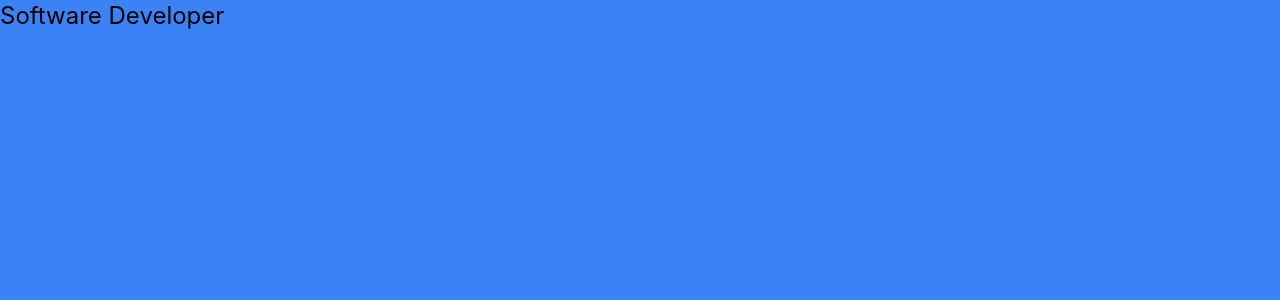
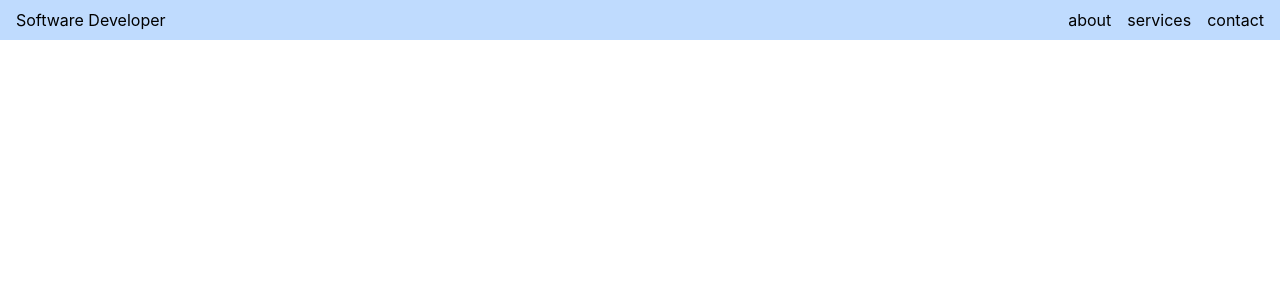
Before and after one commit to jestin-16/portfolio, a React (Create React App) app: page / in a window 1280 px wide. Shown: the top 300 px of the page. Built offline with nearby package versions, Linux system fonts and the light colour scheme.

Commit message:
changes in app.js

```diff
--- a/src/App.js
+++ b/src/App.js
@@ -15,11 +15,19 @@
     //     <h3>About Me</h3>
     //    </section>
     // </div>
-    <div className=" bg-blue-500 h-screen App">
-      <header className="App-header">
-        <h2 className="text-2xl text-grey-800 text-bold">Software Developer</h2>
-      </header>
-    </div>
+
+    <header className="w-screen h-10 bg-blue-200">
+<div className='flex justify-between items-center px-4 h-full'>
+  <div className="text-black font-fold">Software Developer</div>
+  <nav>
+    <ul className="flex space-x-4">
+      <li >about</li>
+      <li>services</li>
+      <li>contact</li>
+    </ul>
+  </nav>
+</div>
+    </header>
   );
 }
 
```
